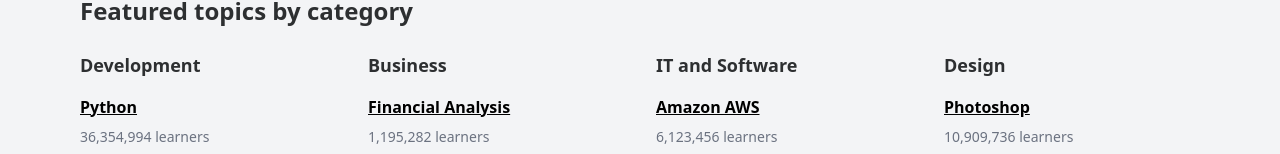
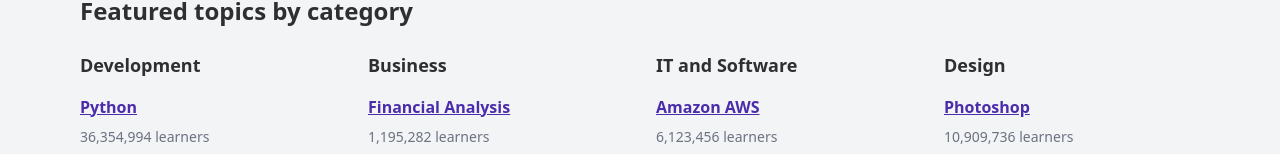
Before and after one commit to Aladdin-Elshamy/Udemy-ts, a React (Vite) app: page / in a window 1280 px wide. Shown: the part 798-952 px from the top of the page. Built offline with nearby package versions, Linux system fonts and the light colour scheme.

Commit message:
Features section

```diff
--- a/tailwind.config.js
+++ b/tailwind.config.js
@@ -19,7 +19,8 @@
       colors: {
         'hover': '#9d42d7',
         'primary': '#4a29a4',
-        'black':"#2d2f31"
+        'black':"#2d2f31",
+        'link':"#4b2cab",
       }
     },
   },
```
